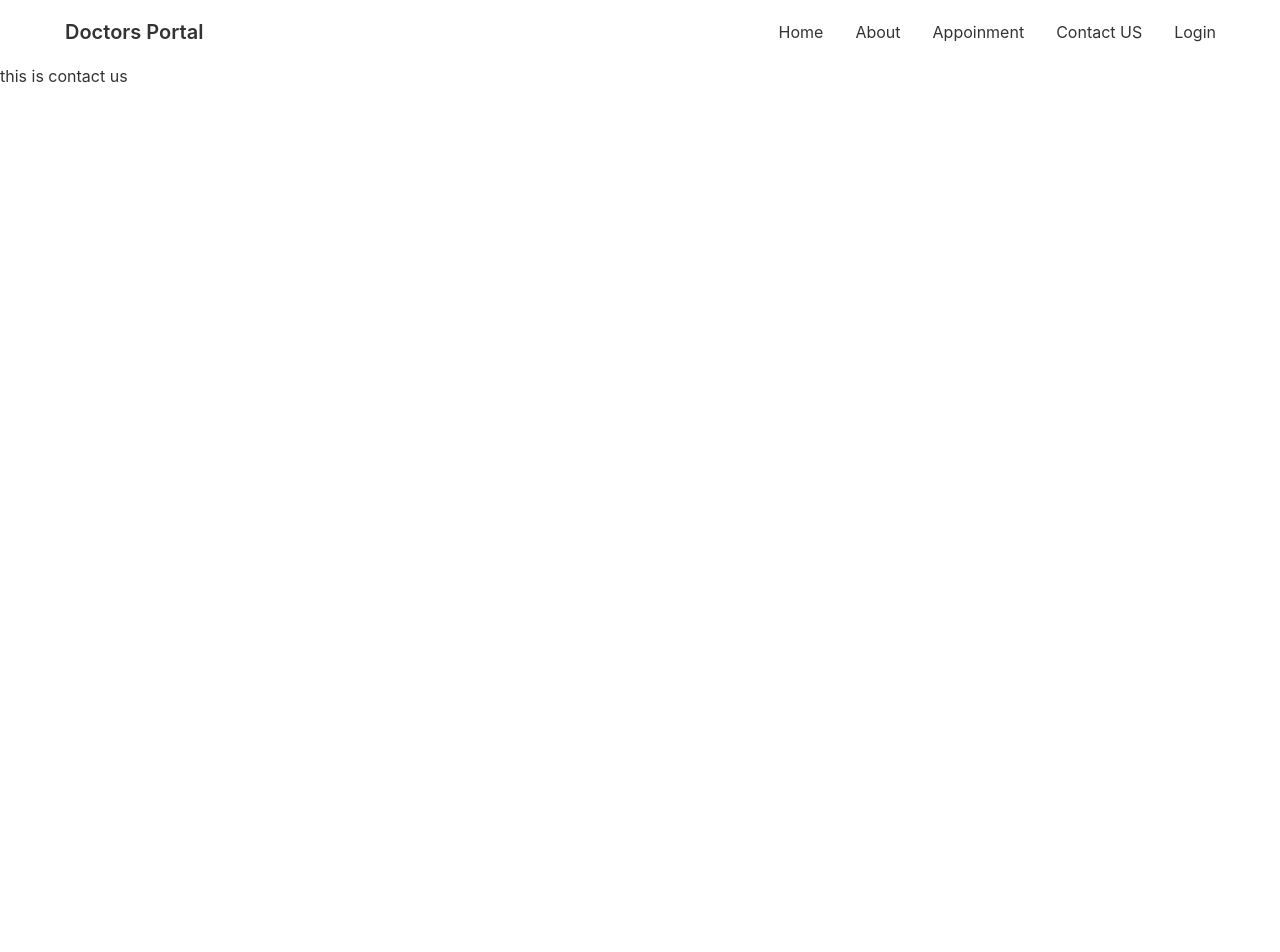
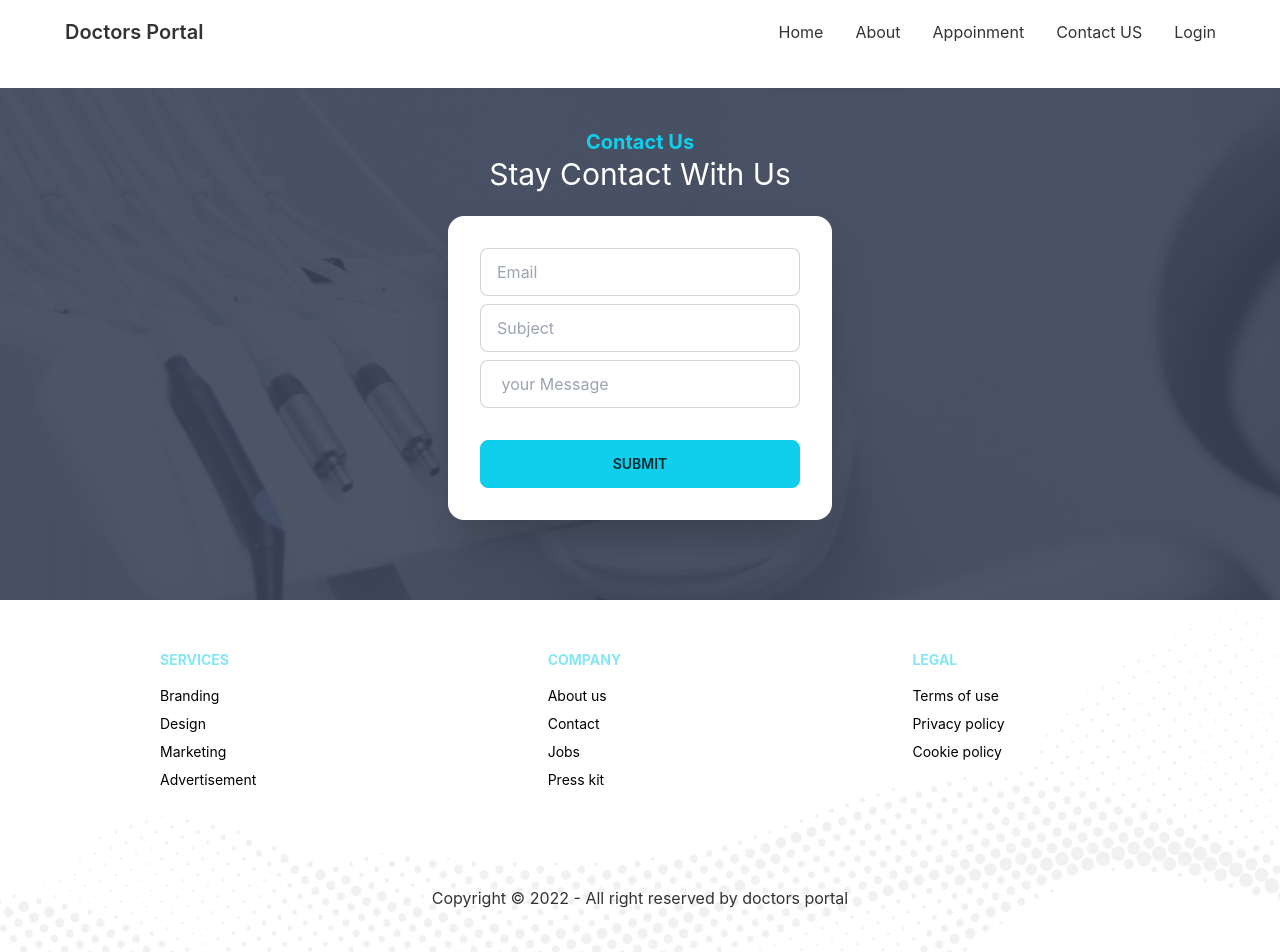
Before and after one commit to ajoy45/doctor-portal-client, a React (Create React App) app: page /contactus in a window 1280 px wide. Shown: the top 952 px of the page. Before the commit the page ends 800 px from the top, so only its background shows below. Built offline with nearby package versions, Linux system fonts and the light colour scheme.

Commit message:
footer added

```diff
--- a/src/App.js
+++ b/src/App.js
@@ -6,6 +6,7 @@ import Appoinment from './Components/Appoinment/Appoinment';
 import ContactUs from './Components/ContactUS/ContactUs';
 import Home from './Components/Home/Home';
 import Login from './Components/Login/Login';
+import Footer from './Components/Shared/Footer';
 import Header from './Components/Shared/Header';
 
 function App() {
@@ -20,6 +21,7 @@ function App() {
         <Route path="contactus" element={<ContactUs />} />
         <Route path="login" element={<Login />} />
       </Routes>
+      <Footer></Footer>
     </div>
   );
 }
--- a/src/Components/ContactUS/ContactUs.js
+++ b/src/Components/ContactUS/ContactUs.js
@@ -1,10 +1,39 @@
+import { convertToHsl } from 'daisyui/src/colors/functions';
 import React from 'react';
-
+import appoinment from '../../assets/images/appointment.png'
 const ContactUs = () => {
     return (
-        <div>
-            <h1>this is contact us</h1>
-        </div>
+        <section style={
+            { background: `url(${appoinment})` }
+
+        } className="mt-6 pb-20 ">
+            <div className='text-center'>
+                <h4 className='text-primary text-xl font-bold pt-10'>Contact Us</h4>
+                <h1 className='text-white text-3xl pb-6'>Stay Contact With Us</h1>
+
+                <div className="card flex-shrink-0 w-full max-w-sm shadow-2xl bg-base-100 mx-auto ">
+                    <div className="card-body">
+                        <div className="form-control">
+
+                            <input type="text" placeholder="Email" className="input input-bordered" />
+                        </div>
+                        <div className="form-control">
+
+                            <input type="text" placeholder="Subject" className="input input-bordered" />
+
+                        </div>
+                        <div className="form-control">
+
+                            <input type="text" placeholder=" your Message" className="input input-bordered" />
+
+                        </div>
+                        <div className="form-control mt-6">
+                            <button className="btn btn-primary">Submit</button>
+                        </div>
+                    </div>
+                    </div>
+                </div>
+        </section>
     );
 };
 
--- a/src/Components/Home/Home.js
+++ b/src/Components/Home/Home.js
@@ -8,6 +8,7 @@ import teeth from '../../assets/images/whitening.png';
 import DentalEx from './DentalEx/DentalEx';
 import Doctors from '../Doctors/Doctors';
 import Testimonial from '../Testimonial/Testimonial';
+import ContactUs from '../ContactUS/ContactUs';
 const Home = () => {
     const serviceTitles={
         title1:'Fluoride Treatment',
@@ -19,7 +20,8 @@ const Home = () => {
     }
 
     return (
-        <div className='px-12'>
+        <>
+         <div className='px-12'>
             <Banner></Banner>
             <Info></Info>
             <div className='mt-32 mb-12  '>
@@ -36,10 +38,10 @@ const Home = () => {
             <DentalEx></DentalEx>
             <Doctors></Doctors>
             <Testimonial></Testimonial>
+        </div>
+        <ContactUs></ContactUs>
+        </>
 
-
-
-        </div>
     );
 };
 
--- a/src/Components/Services/Services.js
+++ b/src/Components/Services/Services.js
@@ -1,18 +1,18 @@
 import React from 'react';
 
 const Services = ({ img, title, description }) => {
-    return (
+  return (
 
-        <div class="card  bg-base-100 shadow-xl">
-        <figure class="px-10 pt-10">
-          <img src={img} alt="Shoes" class="rounded-xl" />
-        </figure>
-        <div class="card-body items-center text-center">
-          <h2 class="card-title">{title}</h2>
-          <p>{description}</p>
+    <div className="card  bg-base-100 shadow-xl" >
+      <figure className="px-10 pt-10" >
+        <img src={img} alt="Shoes" className="rounded-xl" />
+        </figure >
+  <div className="card-body items-center text-center" >
+    <h2 className="card-title" > { title }</h2 >
+      <p>{description}</p>
 
-        </div>
-      </div>
+        </div >
+      </div >
 
 
     );
--- /dev/null
+++ b/src/Components/Shared/Footer.js
@@ -0,0 +1,40 @@
+import React from 'react';
+import footer from '../../assets/images/footer.png'
+const Footer = () => {
+    return (
+        <footer style={{
+            background: `url(${footer})`,
+            backgroundSize: 'cover',
+            paddingTop: "50px",
+            paddingBottom: "150px",
+        }} className="">
+            <div className='footer  pl-40'>
+                <div>
+                    <span className="footer-title backdrop: text-primary">Services</span>
+                    <a className="link link-hover  text-black">Branding</a>
+                    <a className="link link-hover  text-black">Design</a>
+                    <a className="link link-hover  text-black">Marketing</a>
+                    <a className="link link-hover  text-black">Advertisement</a>
+                </div>
+                <div>
+                    <span className="footer-title text-primary">Company</span>
+                    <a className="link link-hover  text-black">About us</a>
+                    <a className="link link-hover  text-black">Contact</a>
+                    <a className="link link-hover  text-black">Jobs</a>
+                    <a className="link link-hover  text-black">Press kit</a>
+                </div>
+                <div>
+                    <span className="footer-title text-primary">Legal</span>
+                    <a className="link link-hover  text-black">Terms of use</a>
+                    <a className="link link-hover  text-black">Privacy policy</a>
+                    <a className="link link-hover  text-black">Cookie policy</a>
+                </div>
+            </div>
+            <div >
+                <p className='text-center mt-24'>Copyright © 2022 - All right reserved by doctors portal</p>
+            </div>
+        </footer>
+    );
+};
+
+export default Footer;
--- a/src/Components/Testimonial/Testimonial.js
+++ b/src/Components/Testimonial/Testimonial.js
@@ -30,8 +30,8 @@ const Testimonial = () => {
                     </div>
 
                 </div>
-                <div class="card  bg-base-100 shadow-xl p-6">
-                    <div class="card-body text-center">
+                <div className="card  bg-base-100 shadow-xl p-6">
+                    <div className="card-body text-center">
 
                         <p>Lorem ipsum dolor, sit amet consectetur adipisicing elit. Beatae voluptatem tenetur libero, tempore delectus, soluta dolorem sed ipsa ad quasi sunt nemo obcaecati quo magni! Magni dolores accusantium est rerum!</p>
                     </div>
@@ -43,11 +43,11 @@ const Testimonial = () => {
                         </div>
                     </div>
                 </div>
-                <div class="card  bg-base-100 shadow-xl p-6">
-                    <div class="card-body text-center">
+                <div className="card  bg-base-100 shadow-xl p-6" >
+        <div className="card-body text-center" >
 
             <p>Lorem ipsum dolor, sit amet consectetur adipisicing elit. Beatae voluptatem tenetur libero, tempore delectus, soluta dolorem sed ipsa ad quasi sunt nemo obcaecati quo magni! Magni dolores accusantium est rerum!</p>
-                    </div>
+                    </div >
     <div className='flex justify-start items-center pl-6'>
         <img className="mask mask-circle w-16 rounded-full border-2 border-primary" src={people3} alt='' />
         <div className='pl-3'>
@@ -55,12 +55,12 @@ const Testimonial = () => {
             <h3>California</h3>
         </div>
     </div>
-                </div>
+                </div >
 
 
-            </div>
+            </div >
 
-        </section>
+        </section >
     );
 };
 
```
Lines whose indentation alone changed are shown as unchanged.
